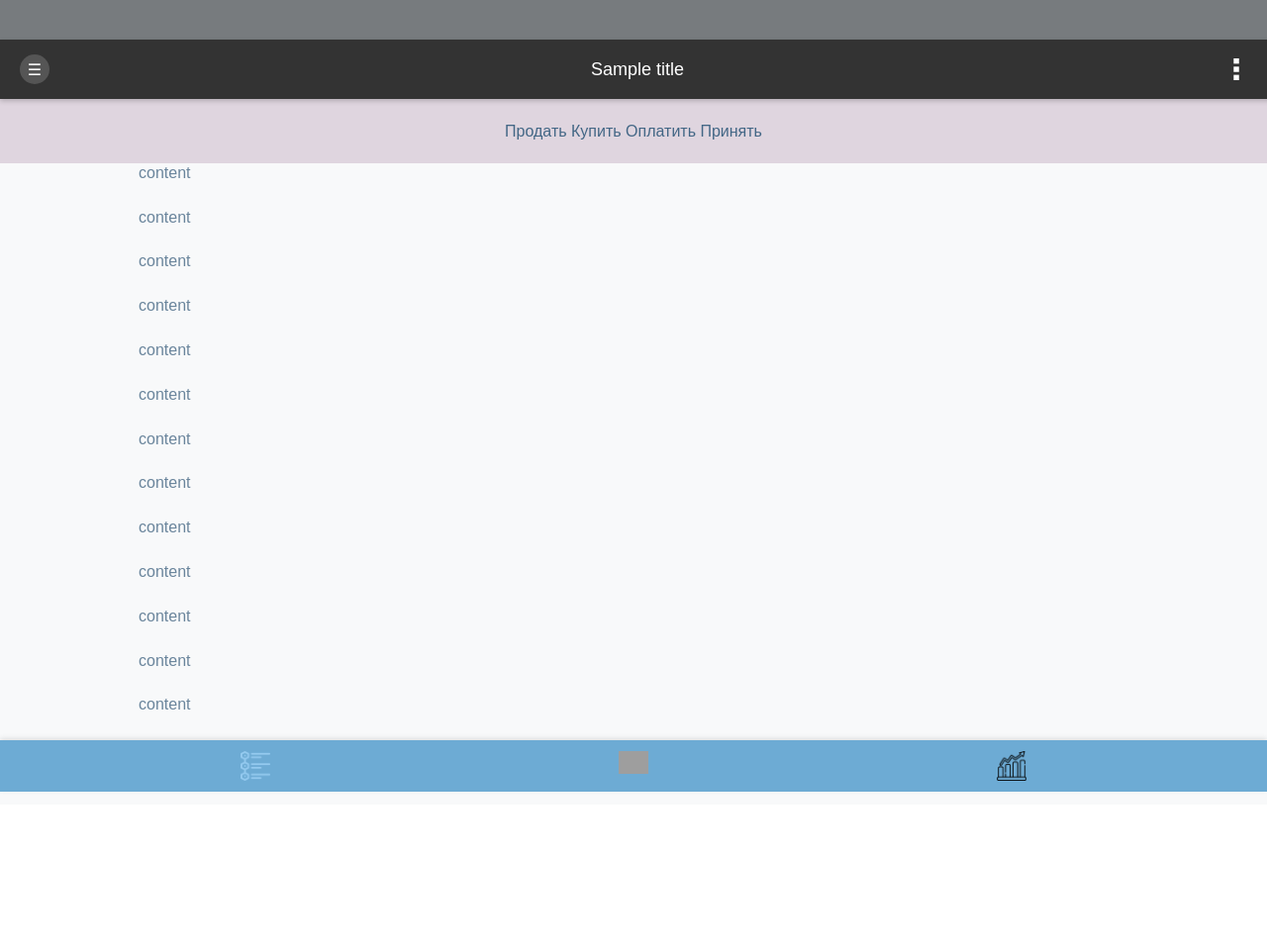
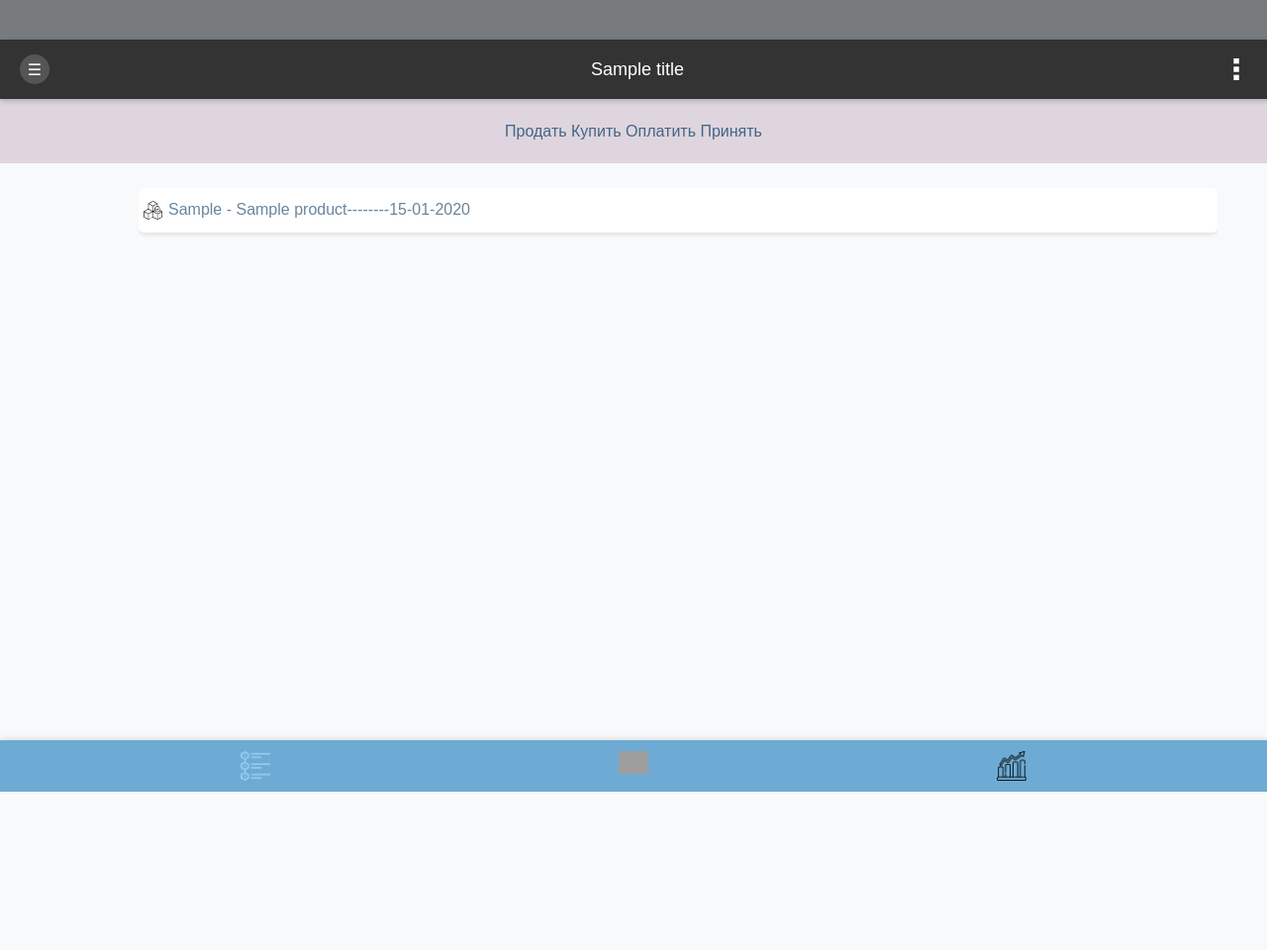
Before and after one commit to IlyaKartashoff/b_tracker, a Django app: template main/templates/main/index.html in a window 1280 px wide. Shown: the whole page at 99% size. Before the commit the page ends 800 px from the top, so only its background shows below. Run offline with Django 5.2, Linux system fonts and the light colour scheme; the template is opened without the code that fills it: most values are stand-ins (such as "Sample title", 1, 10 or a date in 2020); grey boxes are pictures that could not be loaded.

Commit message:
added Movements just for Create Product, added templates

```diff
--- a/main/apps.py
+++ b/main/apps.py
@@ -4,3 +4,6 @@ from django.apps import AppConfig
 class MainConfig(AppConfig):
     default_auto_field = 'django.db.models.BigAutoField'
     name = 'main'
+
+    def ready(self) -> None:
+        import main.signals
--- a/main/templates/main/index.html
+++ b/main/templates/main/index.html
@@ -3,7 +3,7 @@
 
 {% block css %}
         <link href=" {% static "deps/css/style.css" %} " rel="stylesheet">
-        <link href=" {% static "deps/css/product_items.css" %} " rel="stylesheet">
+        <link href=" {% static "deps/css/movement_items.css" %} " rel="stylesheet">
 {% endblock css %}
 
 {% block option_bar %}
@@ -16,20 +16,14 @@
 {% endblock option_bar %}
 
 {% block content %}
-<P>content</P>
-<P>content</P>
-<P>content</P>
-<P>content</P>
-<P>content</P>
-<P>content</P>
-<P>content</P>
-<P>content</P>
-<P>content</P>
-<P>content</P>
-<P>content</P>
-<P>content</P>
-<P>content</P>
-<P>content</P>
+        <div class="content-wrapper">
+                {% for movement in movements %}
+                        <li class="item">
+                                <a href="{% url "main:detail" movement.id %}">
+                                        <p>{{movement.movement_type}} - {{ movement.product.name }}--------{{ movement.created_timestamp|date:"d-m-Y" }}</p>
+                                </a>
+                        </li>
 
-
+                {% endfor %}
+        </div>
 {% endblock content %}
--- a/main/urls.py
+++ b/main/urls.py
@@ -1,10 +1,9 @@
 from django.urls import path
 # from products.views import GroupListView, ProductListView
-from main.views import MovesView
+from main.views import MovesView, MovementsDetailView
 app_name = 'main'
 
 urlpatterns = [
     path('', MovesView.as_view(), name='index'),
-    #path('products/', ProductListView.as_view(), name='products'),
-
+    path('movement/<int:pk>/', MovementsDetailView.as_view(), name='detail'),
 ]
--- a/products/admin.py
+++ b/products/admin.py
@@ -1,7 +1,9 @@
 from django.contrib import admin
+from main.models import Movements
 from products.models import Categories, Group_of_products, Products
 
 
 admin.site.register(Products)
 admin.site.register(Group_of_products)
 admin.site.register(Categories)
+admin.site.register(Movements)
--- /dev/null
+++ b/static/deps/css/movement_items.css
@@ -0,0 +1,107 @@
+body {
+    font-family: Arial, sans-serif;
+    margin: 0;
+    padding: 0;
+    overflow: hidden;
+    display: flex;
+    flex-direction: column;
+}
+
+header, footer {
+    background-color: #333;
+    color: #fff;
+    padding: 10px;
+    text-align: center;
+}
+
+
+.content-wrapper {
+    margin-top: 90px;
+    position: relative;
+    width: 100%;
+    height: calc(100vh - 100px); /* Высота экрана минус высота шапки и футера */
+    overflow: hidden;
+}
+
+.main-content {
+    position: absolute;
+    width: 100%;
+
+    transition: transform 0.3s ease;
+}
+
+.item-list, .sub-item-list {
+    list-style-type: none;
+    padding: 0;
+    margin: 0;
+}
+
+.item {
+    padding: 10px;
+    background-color: #fff;
+    margin-bottom: 7px;
+    cursor: pointer;
+    border-radius: 5px;
+    box-shadow: 0 2px 4px rgba(0, 0, 0, 0.1);
+    height: 25px;
+    overflow: hidden;
+    white-space: nowrap;
+    display: flex;
+    align-items: center;
+    background-image: url(../icon/group.png); /* Иконка через background-image */
+    background-repeat: no-repeat;
+    background-position: 5px center;
+    background-size: 19px 19px; /* Задайте размер иконки */
+    padding-left: 30px; /* Добавьте отступ слева для текста */
+}
+.sub-item {
+    padding: 10px;
+    background-color: #fff;
+    margin-bottom: 7px;
+    cursor: pointer;
+    border-radius: 5px;
+    box-shadow: 0 2px 4px rgba(0, 0, 0, 0.1);
+    height: 25px;
+    overflow: hidden;
+    white-space: nowrap;
+    display: flex;
+    align-items: center;
+    background-image: url(../icon/product.png); /* Иконка через background-image */
+    background-repeat: no-repeat;
+    background-position: 5px center;
+    background-size: 19px 19px; /* Задайте размер иконки */
+    padding-left: 30px; /* Добавьте отступ слева для текста */
+}
+
+
+.sub-content {
+    display: none;
+}
+.options-bar {
+    padding-left: 0;
+    padding-top: 100px;
+    position: fixed;
+
+    display: flex;
+    justify-content: center;   /* Горизонтальное центрирование */
+    align-items: center;       /* Вертикальное центрирование */
+    gap: 50px;                 /* Отступы между элементами */
+    height: 200px;
+
+    height: 65px;
+    width: 100%;
+    background-color: rgb(223, 213, 223);
+}
+
+.options-bar .prod-option {
+    display: flex;
+    gap: 30px;
+}
+
+.options-bar .prod-option a {
+    color: rgb(66, 102, 133);
+    font-size: inherit;
+    font-weight: inherit;
+    line-height: inherit;
+    text-decoration: solid;
+}
```
Also changed, not shown: main/models.py (+18 -0 lines), main/signals.py (added, +13 -0 lines), main/templates/main/movement_detail.html (added, +41 -0 lines), main/views.py (+15 -5 lines), main/migrations/0001_initial.py (added).
